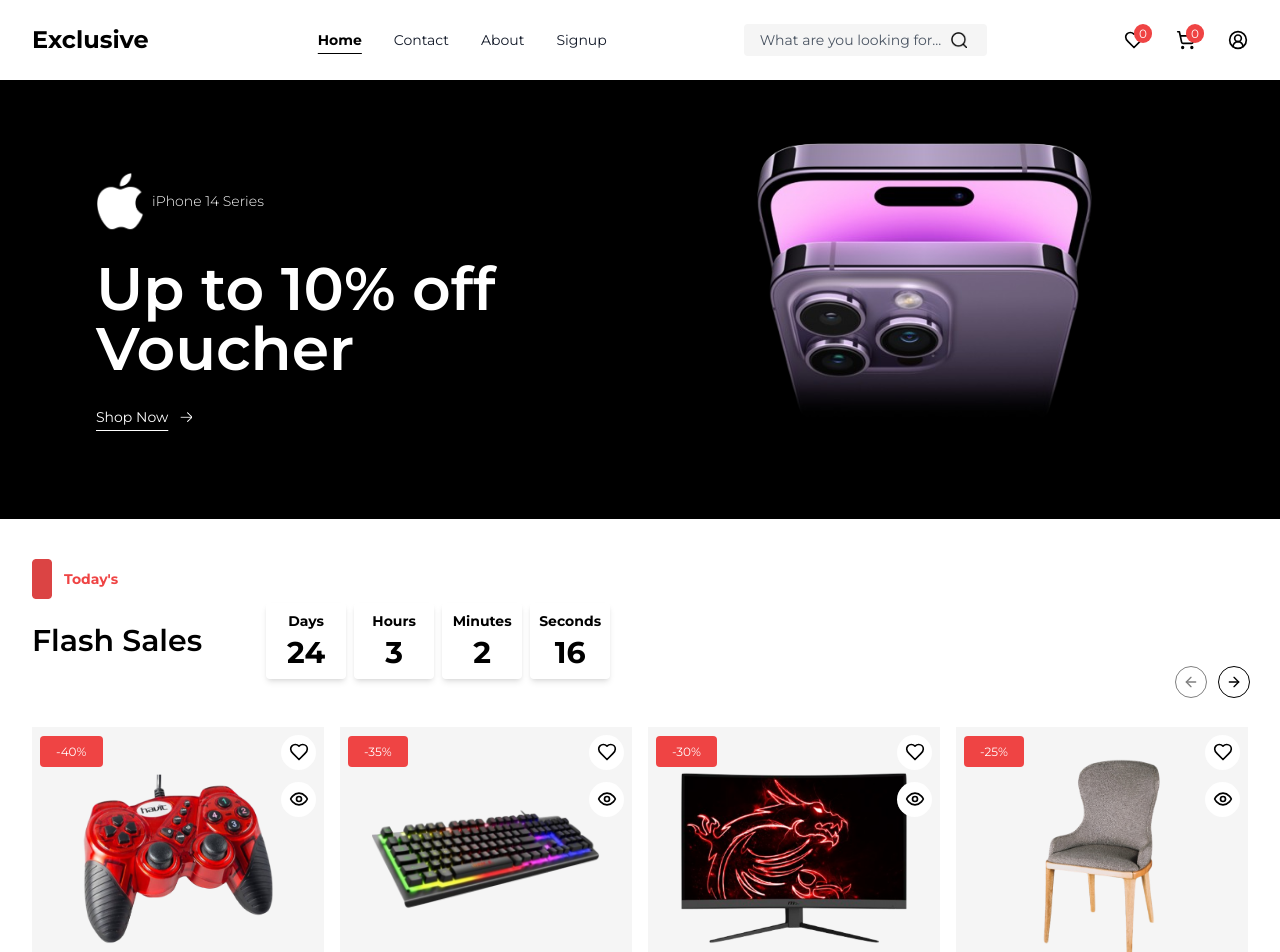
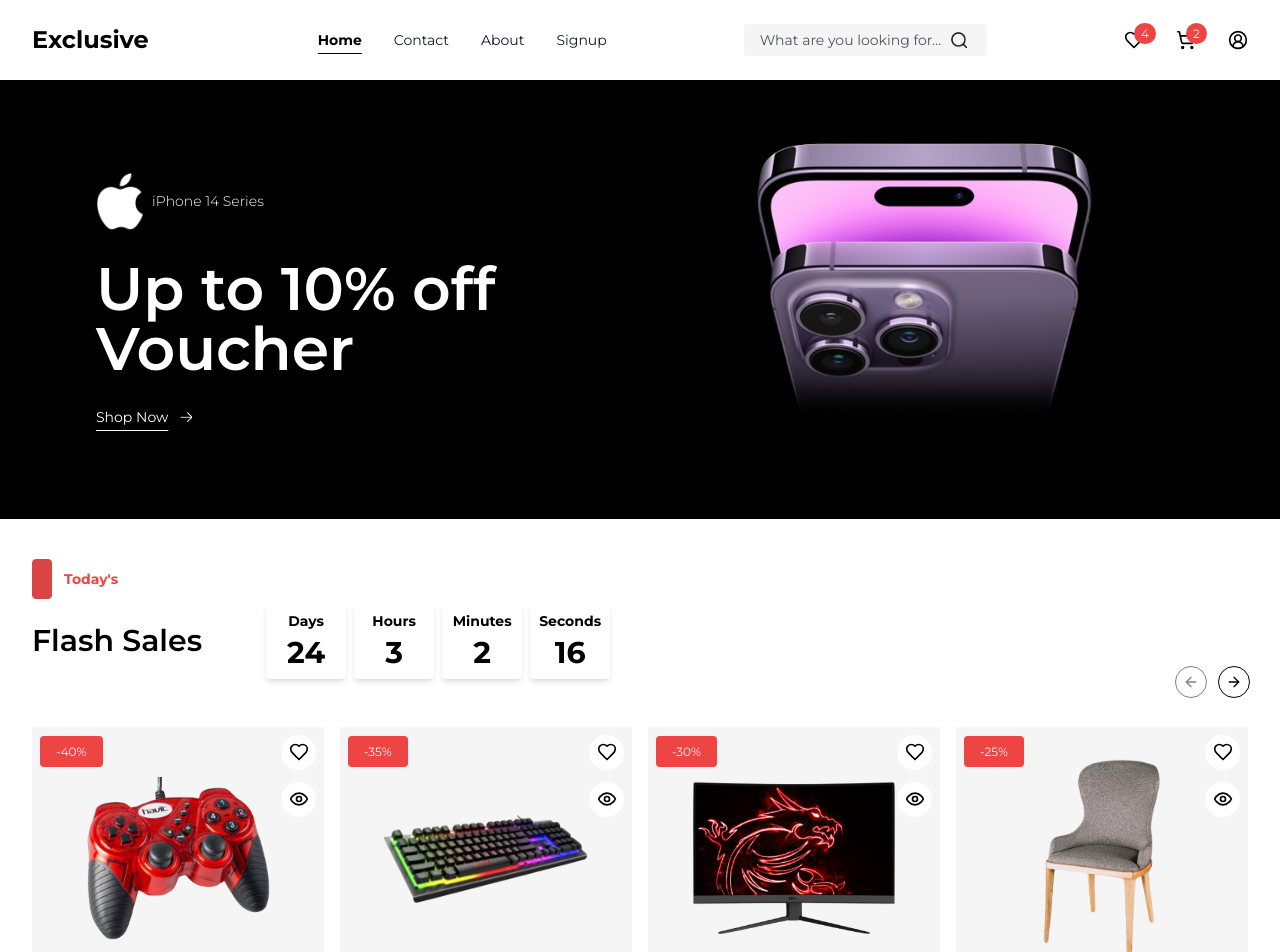
Before and after one commit to AbdurRehman1312/E-commerce_React, a React (Vite) app in the folder eCommerceWebsite/: page / in a window 1280 px wide. Shown: the top 952 px of the page. Built offline with nearby package versions, Linux system fonts and the light colour scheme.

Commit message:
Wishlist Modification

```diff
--- a/eCommerceWebsite/src/components/Cart/Cart.jsx
+++ b/eCommerceWebsite/src/components/Cart/Cart.jsx
@@ -1,8 +1,11 @@
 import React from 'react'
+import BreadCrumb from '../BreadCrumb/BreadCrumb'
 
 const Cart = () => {
   return (
-    <div>Cart</div>
+    <>
+    <BreadCrumb />
+    </>
   )
 }
 
--- a/eCommerceWebsite/src/components/Contact/Contact.jsx
+++ b/eCommerceWebsite/src/components/Contact/Contact.jsx
@@ -33,7 +33,7 @@
               </div>
             </div>
             {/* Second Column (8 columns wide on small and medium screens) */}
-            <form className="col-span-1 sm:col-span-8 bg-white shadow-xl px-2 py-10 rounded-lg">
+            <form className="col-span-1 sm:col-span-8 bg-white shadow-xl px-7 py-10 rounded-lg">
               <div className="grid grid-cols-1 sm:grid-cols-3 gap-6">
                 <input
                   className="h-14 w-full rounded bg-[#f5f5f5] py-2 px-4 text-sm placeholder:text-gray-600 focus:outline-none"
--- a/eCommerceWebsite/src/components/Header/Header.jsx
+++ b/eCommerceWebsite/src/components/Header/Header.jsx
@@ -1,5 +1,5 @@
 import React, { useState, useEffect } from "react";
-import { Link, NavLink, useLocation } from "react-router-dom";
+import { Link, NavLink } from "react-router-dom";
 import {
   Menu,
   Heart,
@@ -56,7 +56,7 @@
   ];
 
   return (
-    <header className={`sticky top-0 left-0 z-50 bg-white transition-all duration-300 shadow-lg ${isScrolled ? "bg-white shadow-lg" : ""}`}>
+    <header className={`sticky top-0 left-0 z-50 bg-white transition-all duration-300 shadow-md ${isScrolled ? "bg-white shadow-lg" : ""}`}>
       <div className="container">
         <div className="md:flex items-center justify-between py-6">
           <Link to="/" className="flex items-center">
@@ -107,13 +107,13 @@
             <Link to="/wishlist" className="relative">
               <Heart className="w-5" />
               <div className="absolute top-[-30%] right-[-50%] w-full">
-                <span className="px-[5px] py-[2px] rounded-full bg-red-500 text-white text-xs">0</span>
+                <span className="px-[7px] py-[3px] rounded-full bg-red-500 text-white text-xs">4</span>
               </div>
             </Link>
             <Link to="/cart" className="relative">
               <ShoppingCart className="w-5" />
               <div className="absolute top-[-30%] right-[-50%] w-full">
-                <span className="px-[5px] py-[2px] rounded-full bg-red-500 text-white text-xs">0</span>
+                <span className="px-[7px] py-[3px] rounded-full bg-red-500 text-white text-xs">2</span>
               </div>
             </Link>
             <DropdownMenu>
--- a/eCommerceWebsite/src/components/Home/Home.jsx
+++ b/eCommerceWebsite/src/components/Home/Home.jsx
@@ -355,7 +355,7 @@
             </div>
             <div className="grid grid-rows-2 gap-6">
               <div className="bg-[#0c0c0c] flex flex-col lg:flex-row justify-between">
-                <div className="flex flex-col gap-5 p-5 md:p-6 ">
+                <div className="flex flex-col gap-5 p-3 md:p-6">
                   <h2 className="text-white text-2xl md:text-3xl font-semibold">
                     Women’s Collections
                   </h2>
--- a/eCommerceWebsite/src/components/ProductCard/Card.jsx
+++ b/eCommerceWebsite/src/components/ProductCard/Card.jsx
@@ -1,6 +1,6 @@
 import React, { useRef, useState } from "react";
-import { Heart, Eye, ShoppingCart, XCircle } from "lucide-react";
-import toast, { Toaster } from "react-hot-toast";
+import { Heart, Eye, ShoppingCart, XCircle, Trash2 } from "lucide-react";
+import toast from "react-hot-toast";
 const Card = ({
   prod_discount = " ",
   prod_img,
@@ -10,6 +10,10 @@
   prod_reviews,
   prod_rating,
   showDiscountTag = true,
+  showDelete = false,
+  showHeart = true,
+  showEye = true,
+  onDelete,
 }) => {
   const heartRef = useRef(null);
   const [isRed, setIsRed] = useState(false);
@@ -26,16 +30,29 @@
     }
     setIsRed(!isRed);
   };
-
+  const handleDelete = () => {
+    onDelete();
+    toast.error("Removed From Wishlist");
+  };
+  const addedToCart = () => {
+    toast.success("Item Added To Cart")
+  }
   return (
     <>
       <div className="w-[100%] relative group cursor-pointer">
-        <div className="bg-[#f5f5f5] w-full p-8 overflow-hidden relative">
+        <div className="bg-[#f5f5f5] w-full py-8 overflow-hidden relative">
           <img
             src={prod_img}
-            alt="Laptop"
-            className="h-[200px] w-full rounded-t-md object-contain group-hover:scale-110 transition-all ease-in-out duration-100"
+            alt="Product"
+            className="h-[200px] w-[70%] mx-auto rounded-t-md object-contain group-hover:scale-110 transition-all ease-in-out duration-100"
           />
+          <div className="absolute w-full bottom-0 invisible group-hover:visible ">
+            <button className="w-full bg-black flex justify-center items-center gap-4 py-3 px-4 text-white text-sm"
+            onClick={addedToCart}>
+              <ShoppingCart className="w-5" />
+              Add to Cart
+            </button>
+          </div>
         </div>
         {showDiscountTag && (
           <div className="absolute top-3 left-2">
@@ -45,6 +62,7 @@
           </div>
         )}
         <div className="absolute top-2 right-2 flex flex-col gap-3">
+          {showHeart && (
             <button
               variant="outline"
               className="h-[35px] w-[35px] flex justify-center items-center rounded-full bg-white"
@@ -52,20 +70,24 @@
             >
               <Heart ref={heartRef} className="rounded-full w-5 " />
             </button>
+          )}
+          {showEye && (
             <button
               className="h-[35px] w-[35px] flex justify-center items-center rounded-full bg-white"
               onClick={() => setIsPopUpOpen(true)}
             >
               <Eye className="w-5 " />
             </button>
+          )}
+          {showDelete && (
+            <button
+              className="h-[35px] w-[35px] flex justify-center items-center rounded-full bg-white"
+              onClick={handleDelete}
+            >
+              <Trash2 className="w-5" />
+            </button>
+          )}
         </div>
-        <div className="absolute w-full bottom-[27%] invisible group-hover:visible ">
-          <button className="w-full bg-black flex justify-center items-center gap-4 py-3 px-4 text-white text-sm">
-            <ShoppingCart className="w-5" />
-            Add to Cart
-          </button>
-        </div>
-
         <div className="flex flex-col gap-3 my-3">
           <h2 className="text-sm font-semibold">{prod_name}</h2>
           <div className="flex items-center gap-4">
--- a/eCommerceWebsite/src/components/TeamCard/TeamCard.jsx
+++ b/eCommerceWebsite/src/components/TeamCard/TeamCard.jsx
@@ -5,7 +5,7 @@
     <div className="w-[100%] my-10">
       <div className="flex flex-col gap-5">
         <div className="bg-[#f5f5f5] h-80 w-full py-5 overflow-hidden">
-          <img src={team_img} alt="" className="w-full h-auto object-cover" />
+          <img src={team_img} alt="" className="w-full h-auto object-cover mx-auto" />
         </div>
         <div className="flex flex-col gap-4">
           <h2 className="text-black font-semibold text-xl">{team_name}</h2>
--- a/eCommerceWebsite/src/components/WishList/WishList.jsx
+++ b/eCommerceWebsite/src/components/WishList/WishList.jsx
@@ -1,9 +1,143 @@
-import React from 'react'
+import React, { useState } from "react";
+import { Toaster } from "react-hot-toast";
+import Card from "../ProductCard/Card";
+import BreadCrumb from "../BreadCrumb/BreadCrumb";
+const WishList = () => {
+  const [cards, setCards] = useState([
+    {
+      prod_img: "images/product6.png",
+      prod_name: "Gucci duffle bag",
+      prod_price: "$960",
+      prod_cutPrice: "$1160",
+      prod_discount: "-35%",
+      showHeart: false,
+      showEye: false,
+      showDelete: true,
+    },
+    {
+      prod_img: "images/product7.png",
+      prod_name: "RGB liquid CPU Cooler",
+      prod_price: "$1960",
+      showDiscountTag: false,
+      showHeart: false,
+      showEye: false,
+      showDelete: true,
+    },
+    {
+      prod_img: "images/product15.png",
+      prod_name: "GP11 Shooter USB Gamepad",
+      prod_price: "$550",
+      showDiscountTag: false,
+      showHeart: false,
+      showEye: false,
+      showDelete: true,
+    },
+    {
+      prod_img: "images/product16.png",
+      prod_name: "Quilted Satin Jacket",
+      prod_price: "$750",
+      showDiscountTag: false,
+      showHeart: false,
+      showEye: false,
+      showDelete: true,
+    },
+  ]);
+  const [addedItems, setAddedItems] = useState(4);
+  const handleDeleteCard = (index) => {
+    const updatedCards = [...cards];
+    updatedCards.splice(index, 1);
+    setCards(updatedCards);
+    setAddedItems((prevCount) => prevCount - 1);
+  };
+  return (
+    <>
+      <BreadCrumb />
+      <section>
+        <Toaster position="top-right" reverseOrder={false} />
+        <div className="container my-6">
+          <div className="flex flex-col sm:flex-row justify-between items-center">
+            <h2 className="text-black text-lg font-semibold mb-2 sm:mb-0">
+              Wishlist ({addedItems})
+            </h2>
+            <button className="btn_white px-6 py-2 sm:px-9 sm:py-3">
+              Move All To Bag
+            </button>
+          </div>
 
-const WishList = () => {
-  return (
-    <div>WishList</div>
-  )
-}
+          <div className="grid grid-cols-1 md:grid-cols-2 lg:grid-cols-4 gap-8 my-10">
+            {cards.map((card, index) => (
+              <Card
+                key={index}
+                prod_img={card.prod_img}
+                prod_name={card.prod_name}
+                prod_price={card.prod_price}
+                prod_cutPrice={card.prod_cutPrice}
+                prod_discount={card.prod_discount}
+                showDelete={true}
+                showEye={card.showEye}
+                showHeart={card.showHeart}
+                showDiscountTag={card.showDiscountTag}
+                onDelete={() => handleDeleteCard(index)}
+              />
+            ))}
+          </div>
+          <div className="flex flex-col gap-5 sm:flex-row justify-between items-center">
+            <div className="flex items-center gap-3">
+              <img src="icons/redbox.png" alt="" className="w-5" />
+              <h1 className="text-lg font-semibold">Just For You</h1>
+            </div>
+            <button className="btn_white px-6 py-2 sm:px-9 sm:py-3">
+              See All
+            </button>
+          </div>
 
-export default WishList
+          <div className="grid grid-cols-1 md:grid-cols-2 lg:grid-cols-4 gap-8 my-10">
+            <Card
+              prod_img="images/product11.png"
+              prod_name="ASUS FHD Gaming Laptop"
+              prod_price="$960"
+              prod_cutPrice="$1160"
+              prod_discount="-35%"
+              showHeart={false}
+              showDelete={false}
+              prod_rating="images/fivestar.png"
+              prod_reviews="(65)"
+            />
+            <Card
+              prod_img="images/product3.png"
+              prod_name="IPS LCD Gaming Monitor"
+              prod_price="$1160"
+              showDiscountTag={false}
+              showHeart={false}
+              showDelete={false}
+              prod_rating="images/fivestar.png"
+              prod_reviews="(65)"
+            />
+            <Card
+              prod_img="images/product1.png"
+              prod_name="HAVIT HV-G92 Gamepad"
+              prod_price="$560"
+              prod_discount="New"
+              showHeart={false}
+              showDelete={false}
+              prod_rating="images/fivestar.png"
+              prod_reviews="(65)"
+            />
+            <Card
+              prod_img="images/product2.png"
+              prod_name="AK-900 Wired Keyboard"
+              prod_price="$200"
+              showDiscountTag={false}
+              showHeart={false}
+              showDelete={false}
+              prod_rating="images/fivestar.png"
+              prod_reviews="(65)"
+            />
+          </div>
+        </div>
+      </section>
+    </>
+  );
+};
+
+export default WishList;
--- a/eCommerceWebsite/src/index.css
+++ b/eCommerceWebsite/src/index.css
@@ -1,29 +1,44 @@
-@import url('https://fonts.googleapis.com/css2?family=Montserrat:ital,wght@0,100..900;1,100..900&family=Raleway:ital,wght@0,100..900;1,100..900&display=swap');
+@import url("https://fonts.googleapis.com/css2?family=Montserrat:ital,wght@0,100..900;1,100..900&family=Raleway:ital,wght@0,100..900;1,100..900&display=swap");
 
 @tailwind base;
 @tailwind components;
 @tailwind utilities;
 
-
-@layer base{
+@layer base {
   * {
     font-family: "Montserrat", sans-serif;
     margin: 0;
     padding: 0;
     box-sizing: border-box;
     /* box-shadow: 0 0 0 2px blue; */
-    /* overflow-x: hidden !important; */
   }
-  ::selection{
-    @apply bg-red-500 text-white
+  ::selection {
+    @apply bg-red-500 text-white;
   }
   h1 {
-    @apply text-4xl font-semibold
+    @apply text-4xl font-semibold;
   }
-  .btn_red{
-    @apply text-sm bg-red-500 text-white py-3 rounded
+  .btn_red {
+    @apply text-sm bg-red-500 text-white py-3 rounded;
   }
-  .btn_white{
-    @apply text-sm bg-white text-black py-3 rounded border border-black/30
+  .btn_white {
+    @apply text-sm bg-white text-black py-3 rounded border border-black/30 font-semibold;
+  }
+  input[type="number"] {
+    @apply appearance-none [&::-webkit-outer-spin-button]:hidden [&::-webkit-inner-spin-button]:hidden;
+  }
+  ::-webkit-scrollbar-track {
+    -webkit-box-shadow: inset 0 0 6px rgba(0, 0, 0, 0.3);
+    background-color: #f5f5f5;
+  }
+
+  ::-webkit-scrollbar {
+    width: 7px;
+    background-color: #f5f5f5;
+  }
+
+  ::-webkit-scrollbar-thumb {
+    background-color: #db4444;
+    border-radius: 10px;
   }
 }
--- a/eCommerceWebsite/src/main.jsx
+++ b/eCommerceWebsite/src/main.jsx
@@ -29,6 +29,7 @@
   )
 )
 ReactDOM.createRoot(document.getElementById('root')).render(
+
   <React.StrictMode>
     <RouterProvider router={router} />
   </React.StrictMode>,
```
Also changed, not shown: eCommerceWebsite/src/App.css (deleted). Lines whose indentation alone changed are shown as unchanged.
